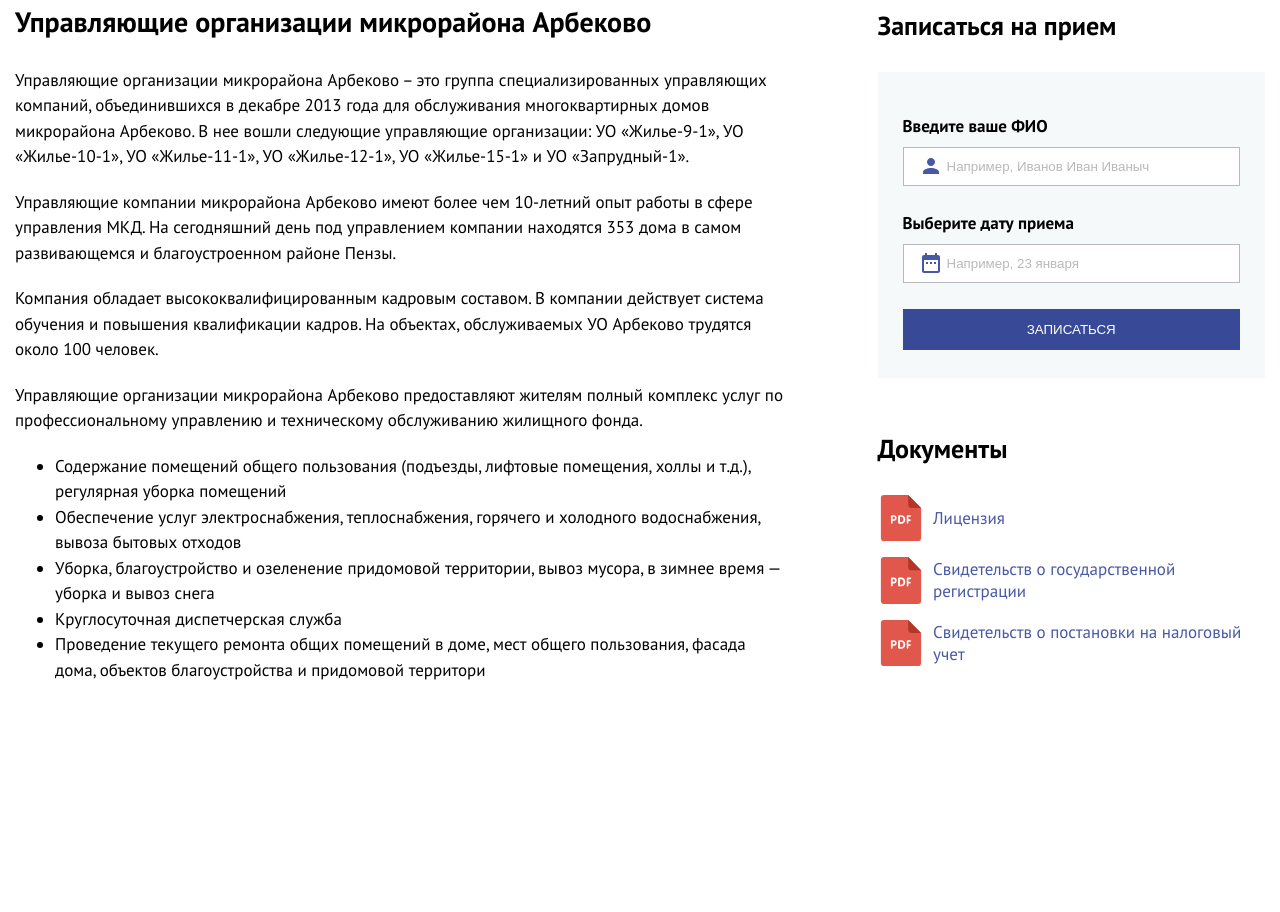
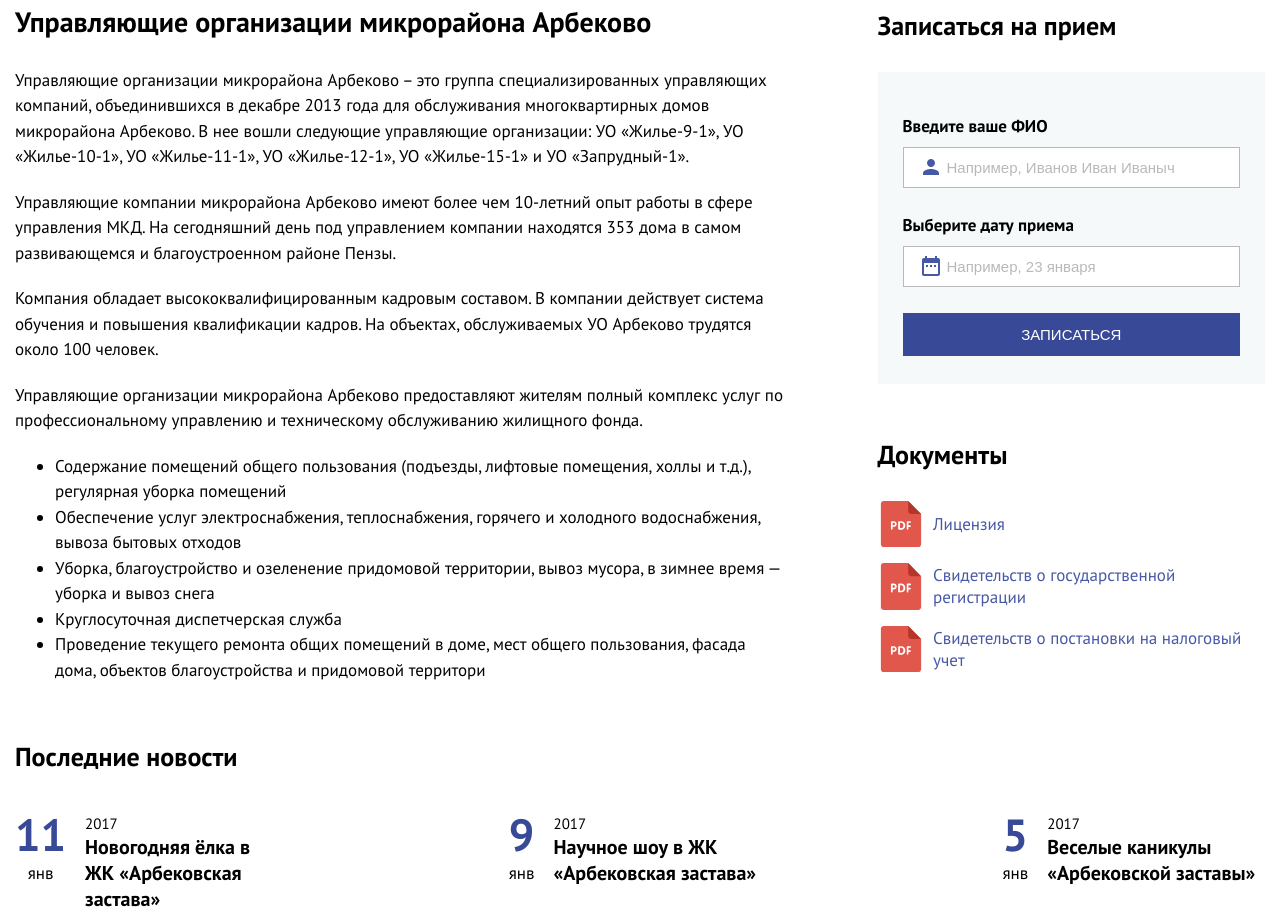
Before and after one commit to bazhanoff/picciom, a website: page index.html in a window 1280 px wide. Shown: the part 275-1187 px from the top of the page. Before the commit the page ends 975 px from the top, so only its background shows below. Drawn offline with Linux system fonts and the light colour scheme.

Commit message:
Изменён блок записаться на приём: в index.html заменён тег <article> на <div>; добавлен блок сновостями, исправлены опечатки

```diff
--- /dev/null
+++ b/css/blocks/news-item.less
@@ -0,0 +1,36 @@
+.news-item{
+    display: flex;
+    align-items: flex-start;
+}
+
+.news-item__date{
+    line-height: 1;
+}
+
+.news-item__number{
+    display: block;
+}
+
+.news-item__date{
+    margin-right: 1.9rem;
+}
+
+.news-item__number{
+    font-size: 4.5rem;
+    font-weight: 700;
+    color: @main-color;
+    margin-bottom: .8rem;
+}
+
+.news-item__month{
+    display: block;
+    text-align: center;
+}
+
+.news-item__year{
+    font-size: 1.5rem;
+}
+
+.news-item__title{
+    font-size: 2rem;
+}
--- /dev/null
+++ b/css/blocks/news.less
@@ -0,0 +1,17 @@
+.news{
+    margin-top: 4rem;
+}
+
+.news__title{
+    font-size: 2.6rem;
+    margin-bottom: 3.9rem;
+}
+
+.news__content{
+    display: flex;
+    justify-content: space-between;
+}
+
+.news__item{
+    width: 21%;
+}
--- a/css/blocks/search.less
+++ b/css/blocks/search.less
@@ -11,10 +11,6 @@
 
 .search__row{
     position: relative;
-}
-
-::-webkit-input-placeholder{
-   color: @grey-color;
 }
 
 .search__input{
--- a/css/style.less
+++ b/css/style.less
@@ -17,6 +17,8 @@
 @import "blocks/feedback.less";
 @import "blocks/documents.less";
 @import "blocks/document.less";
+@import "blocks/news.less";
+@import "blocks/news-item.less";
 
 @media screen and (min-width: 1401px){
 
@@ -92,3 +94,11 @@ a{
 ul{
     line-height: 1.5;
 }
+
+::-webkit-input-placeholder{
+    color: @grey-color;
+}
+
+input, button, select, textarea{
+    font-size: 1.5rem;
+}
--- a/index.html
+++ b/index.html
@@ -143,7 +143,7 @@
                     </div>
                 </main>
                 <aside class="sidebar sidebar_padding">
-                    <article class="feedback">
+                    <div class="feedback">
                         <h3 class="title feedback__title">
                             Записаться на прием
                         </h3>
@@ -167,14 +167,14 @@
                                 Записаться
                             </button>
                         </form>
-                    </article>
+                    </div>
                     <article class="documents">
                         <h3 class="title documents__title">
                             Документы
                         </h3>
                         <div class="documents__container">
                             <div class="document">
-                                <a class="document__link" href="#" title="Скчать документ">
+                                <a class="document__link" href="#" title="Скачать документ">
                                     <img class="document__img" src="images/pdf.svg"
                                     alt="pdf - файл">
                                     <span class="document__name">
@@ -183,7 +183,7 @@
                                 </a>
                             </div>
                             <div class="document">
-                                <a class="document__link" href="#" title="Скчать документ">
+                                <a class="document__link" href="#" title="Скачать документ">
                                     <img class="document__img" src="images/pdf.svg"
                                     alt="pdf - файл">
                                     <span class="document__name">
@@ -192,7 +192,7 @@
                                 </a>
                             </div>
                             <div class="document">
-                                <a class="document__link" href="#" title="Скчать документ">
+                                <a class="document__link" href="#" title="Скачать документ">
                                     <img class="document__img" src="images/pdf.svg"
                                     alt="pdf - файл">
                                     <span class="document__name">
@@ -205,6 +205,70 @@
                 </aside>
             </div>
         </div>
+        <section class="news">
+            <div class="main-container">
+                <h2 class="title news__title">
+                    Последние новости
+                </h2>
+                <div class="news__content">
+                    <article class="news-item news__item">
+                        <time class="news-item__date">
+                            <span class="news-item__number">
+                                11
+                            </span>
+                            <span class="news-item__month">
+                                янв
+                            <span>
+                        </time>
+                        <header class="news-item__header">
+                                <span class="news-item__year">
+                                    2017
+                                </span>
+                                <h3 class="title news-item__title">
+                                    Новогодняя ёлка в ЖК
+                                    «Арбековская застава»
+                                </h3>
+                        </header>
+                    </article>
+                    <article class="news-item news__item">
+                        <time class="news-item__date">
+                            <span class="news-item__number">
+                                9
+                            </span>
+                            <span class="news-item__month">
+                                янв
+                            <span>
+                        </time>
+                        <header class="news-item__header">
+                                <span class="news-item__year">
+                                    2017
+                                </span>
+                                <h3 class="title news-item__title">
+                                    Научное шоу в ЖК «Арбековская застава»
+                                </h3>
+                        </header>
+                    </article>
+                    <article class="news-item news__item">
+                        <time class="news-item__date">
+                            <span class="news-item__number">
+                                5
+                            </span>
+                            <span class="news-item__month">
+                                янв
+                            <span>
+                        </time>
+                        <header class="news-item__header">
+                                <span class="news-item__year">
+                                    2017
+                                </span>
+                                <h3 class="title news-item__title">
+                                    Веселые каникулы «Арбековской заставы»
+                                </h3>
+                        </header>
+                    </article>
+                </div>
+            </div>
+        </section>
     </div>
 </body>
 </html>
```
Also changed, not shown: css/style.css.
